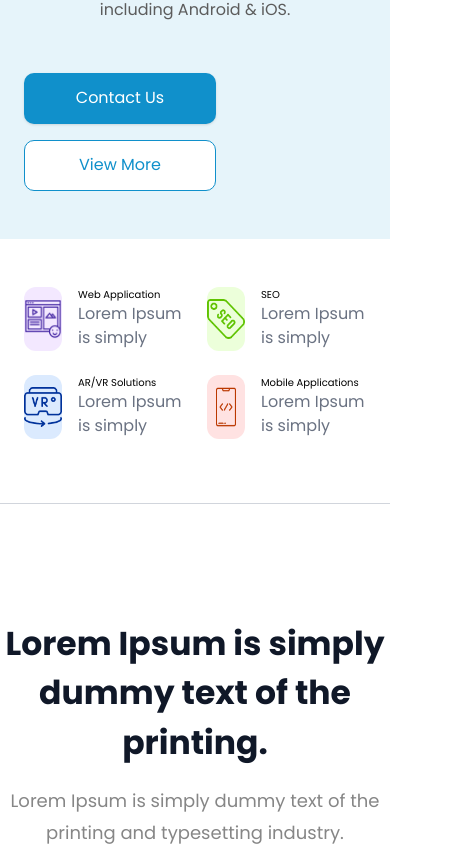
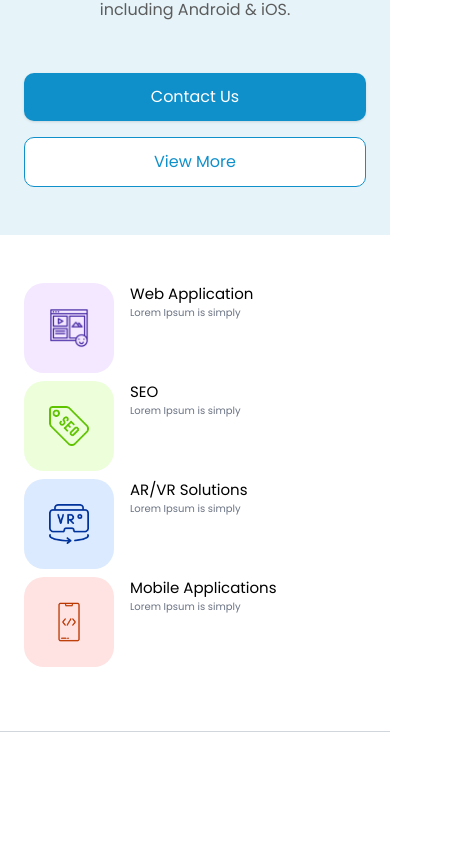
Before and after one commit to ravindu-kandawela1205/first-pro, a React (Vite) app: page / in a window 390 px wide. Shown: the part 878-1724 px from the top of the page, 461 px wide, since content can reach past the window. Built offline with nearby package versions, Linux system fonts and the light colour scheme.

Commit message:
button.size.fix

```diff
--- a/src/body/body.jsx
+++ b/src/body/body.jsx
@@ -38,10 +38,10 @@ function Body() {
           </p>
 
           <div className="flex flex-col sm:flex-row gap-4 justify-center md:justify-start">
-            <button className="font-poppins bg-[#1090CB] text-white w-[192px] h-[51px] p-2 rounded-[10px] font-medium shadow hover:bg-[#0d7ab0] transition">
+            <button className="font-poppins bg-[#1090CB] text-white md:w-[192px] md:h-[51px] py-3 rounded-[10px] font-medium shadow hover:bg-[#0d7ab0] transition">
               Contact Us
             </button>
-            <button className="font-poppins border border-[#1090CB] text-[#1090CB] bg-white w-[192px] h-[51px] p-2  rounded-[10px] font-medium hover:bg-[#e6f7ff] transition">
+            <button className="font-poppins border border-[#1090CB] text-[#1090CB] bg-white md:w-[192px] md:h-[51px] py-3  rounded-[10px] font-medium hover:bg-[#e6f7ff] transition">
               View More
             </button>
           </div>
--- a/src/compononets/Companyimages.jsx
+++ b/src/compononets/Companyimages.jsx
@@ -19,13 +19,13 @@ export default function a() {
         </h2>
       </div>
 
-      <div className="flex flex-wrap justify-center items-center gap-5 md:gap-[115px] px-4  ">
+      <div className="flex flex-wrap justify-center items-center gap-6 md:gap-[115px] px-4  ">
         {logos.map((item, i) => (
           <div key={i}>
             <img
               src={item.path}
               alt=""
-              className=" w-auto h-[185px] object-contain "
+              className=" w-auto h-[120px] object-contain "
             />
           </div>
         ))}
--- a/src/compononets/Footerloop.jsx
+++ b/src/compononets/Footerloop.jsx
@@ -24,7 +24,7 @@ const socail = [
 export default function socialmedia() {
   return (
     <footer className="w-full bg-white">
-      <div className="max-w-6xl mx-auto px-6 py-12 grid grid-cols-1 md:grid-cols-4 gap-8 leading-10">
+      <div className="max-w-6xl mx-auto px-6 py-12 grid grid-cols-1 md:grid-cols-4  leading-10">
         <div>
           <h2 className="text-blue-700 font-bold text-lg mb-3">LOGO</h2>
           <p className="text-gray-600 text-sm mb-3">
@@ -53,13 +53,13 @@ export default function socialmedia() {
           <p className="text-gray-800 text-sm font-medium">+908 89097 890</p>
         </div>
 
-        <div className="flex items-center justify-center md:justify-end  mt-30 gap-[16px]">
+        <div className="flex items-center justify-center md:justify-end md:gap-[16px]  mt-30 gap-2">
           {socail.map((sc, i) => (
             <div key={i}>
               <img
                 src={sc.path}
                 alt=""
-                className="w-auto h-25 object-contain"
+                className="w-[100px] h-[100px] md:w-[34px] md:h-[34px] object-contain"
               />
             </div>
           ))}
--- a/src/compononets/Navbarlist.jsx
+++ b/src/compononets/Navbarlist.jsx
@@ -37,7 +37,7 @@ export default function Navbar() {
       smooth={true}
       duration={500}
       offset={-80}
-      className="bg-[#1090CB] text-white text-[13px] cursor-pointer py-2 px-4 w-[125px] h-[41px] text-center rounded-[6px] hover:bg-blue-600 font-poppins"
+      className="bg-[#1090CB] text-white text-[13px] cursor-pointer p-2 w-[125px] h-[41px] text-center rounded-[6px] hover:bg-blue-600 font-poppins"
       onClick={() => isMobile && setOpen(false)}
     >
       Contact Us
@@ -45,7 +45,7 @@ export default function Navbar() {
   );
 
   return (
-    <div className="bg-white shadow w-full fixed top-0 left-0 z-50">
+    <div className="bg-white shadow w-full h-[102px] fixed top-0 left-0 z-50">
       <div className="max-w-[1440px] mx-auto flex justify-between items-center py-6 px-8 md:px-20">
         {/* Logo */}
         <div className="font-bold text-[#1090CB] text-[29px] font-poppins">
--- a/src/middle/CardsSection.jsx
+++ b/src/middle/CardsSection.jsx
@@ -13,7 +13,7 @@ export default function CardsSection() {
           projects. We build and develop mobile applications for several top
           platforms, including Android & IOS.
         </p>
-        <button className="mt-6 px-6 py-2 bg-cyan-600 hover:bg-cyan-700 text-white font-medium rounded-md transition">
+        <button className="mt-6 px-6 py-3 bg-cyan-600 hover:bg-cyan-700 text-white font-medium rounded-md transition">
           View More
         </button>
       </div>
@@ -32,7 +32,7 @@ export default function CardsSection() {
           projects. We build and develop mobile applications for several top
           platforms, including Android & IOS.
         </p>
-        <button className="mt-6 px-6 py-2 bg-white text-cyan-600 font-medium rounded-md hover:bg-gray-100 transition">
+        <button className="mt-6 px-6 py-3 bg-white text-cyan-600 font-medium rounded-md hover:bg-gray-100 transition">
           View More
         </button>
       </div>
--- a/src/middle/divide.jsx
+++ b/src/middle/divide.jsx
@@ -11,7 +11,7 @@ export default function divide() {
       <div className="max-w-5xl grid md:grid-cols-2 gap-10  items-center">
         <div>
           <div className="flex items-center space-x-3">
-            <div className="w-12 h-12 flex items-center justify-center rounded-full bg-[#08D3BB] text-white">
+            <div className="w-16 h-14 md:w-12 md:h-12 flex items-center justify-center rounded-full bg-[#08D3BB] text-white">
               <span className="text-2xl">
                 <img src={Happy} alt="" className="h-[20px] w-[20px]" />
               </span>
--- a/src/middle/dividelast.jsx
+++ b/src/middle/dividelast.jsx
@@ -14,7 +14,7 @@ function dividelast() {
       <div className="grid md:grid-cols-2 gap-10 max-w-5xl items-center">
         <div>
           <div className="flex items-center space-x-3">
-            <div className="w-12 h-12 flex items-center justify-center rounded-full bg-[#9208D3] text-white">
+            <div className="w-16 h-14 md:w-12 md:h-12  flex items-center justify-center rounded-full bg-[#9208D3] text-white">
               <span className="text-2xl">
                 <img src={Happy} alt="" className="h-[20px] w-[20px]" />
               </span>
--- a/src/middle/dividepink.jsx
+++ b/src/middle/dividepink.jsx
@@ -22,7 +22,7 @@ function dividepink() {
 
         <div>
           <div className="flex items-center space-x-3 order-1 md:order-last">
-            <div className="w-12 h-12 flex items-center justify-center rounded-full bg-cyan-500 text-white">
+            <div className="w-16 h-14 md:w-12 md:h-12  flex items-center justify-center rounded-full bg-cyan-500 text-white">
               <span className="text-2xl">
                 <img src={Happy} alt="" className="h-[20px] w-[20px]" />
               </span>
--- a/src/middle/middle.jsx
+++ b/src/middle/middle.jsx
@@ -37,11 +37,11 @@ const services = [
 export default function Services() {
   return (
     <div className="w-full py-12">
-      <div className="max-w-6xl mx-auto grid grid-cols-2 sm:grid-cols-2 md:grid-cols-4 gap-6 md:gap-[16px] px-6 ">
+      <div className="max-w-6xl mx-auto grid grid-cols-1 sm:grid-cols-2 md:grid-cols-4 gap-2 md:gap-[16px] px-6 ">
         {services.map((service, i) => (
           <div key={i} className="flex items-start gap-4">
             <div
-              className={`w-16 h-16 md:h-[83px] md:w-[83px] flex items-center justify-center rounded-xl ${service.bg}`}
+              className={`w-[90px] h-[90px] md:h-[83px] md:w-[83px] flex items-center justify-center rounded-[20px] ${service.bg}`}
             >
               <img
                 src={service.icon}
@@ -51,11 +51,11 @@ export default function Services() {
             </div>
 
             <div>
-              <h3 className="text-[10px] md:text-[15px] font-medium font-poppins">
+              <h3 className="text-[15px] md:text-[15px] font-medium font-poppins">
                 {service.title}
               </h3>
               <p
-                className="text-gray-500 font-normal
+                className="text-gray-500 text-[10px] font-normal
  md:text-[15px] font-poppins"
               >
                 {service.desc}
--- a/src/middle/newsletter.jsx
+++ b/src/middle/newsletter.jsx
@@ -20,10 +20,10 @@ function Newsletter() {
           <input
             type="email"
             placeholder="Enter your email"
-            className="w-[532px] h-[67px] px-4 text-gray-700 focus:outline-none rounded-lg shadow-sm bg-white"
+            className="md:w-[532px] md:h-[67px] w-[300px] py-4 px-2 text-gray-700 focus:outline-none rounded-lg shadow-sm bg-white"
           />
 
-          <button className="h-[67px] w-[172px] px-4 bg-black text-white font-medium hover:bg-gray-900 rounded-lg shadow-sm">
+          <button className="h-[67px] w-[300px] px-4 bg-black text-white font-medium hover:bg-gray-900 rounded-lg shadow-sm">
             SUBSCRIBE
           </button>
         </div>
--- a/src/middle/text.jsx
+++ b/src/middle/text.jsx
@@ -5,10 +5,10 @@ export default function text() {
     <div>
       <div className="flex items-center justify-center mt-[115px] bg-white mb-[55px] ">
         <div className="text-center max-w-auto ">
-          <h1 className="text-[33px]  text-gray-900 font-semibold">
+          <h1 className=" text-2xl sm:text-[33px]  text-gray-900 font-semibold">
             Lorem Ipsum is simply dummy text of the printing.
           </h1>
-          <p className="mt-[18px] leading-8 text-[#868686] text-[18px]">
+          <p className="mt-[18px] leading-8 text-[#868686] md:text-[18px]">
             Lorem Ipsum is simply dummy text of the printing and typesetting
             industry.
           </p>
```
